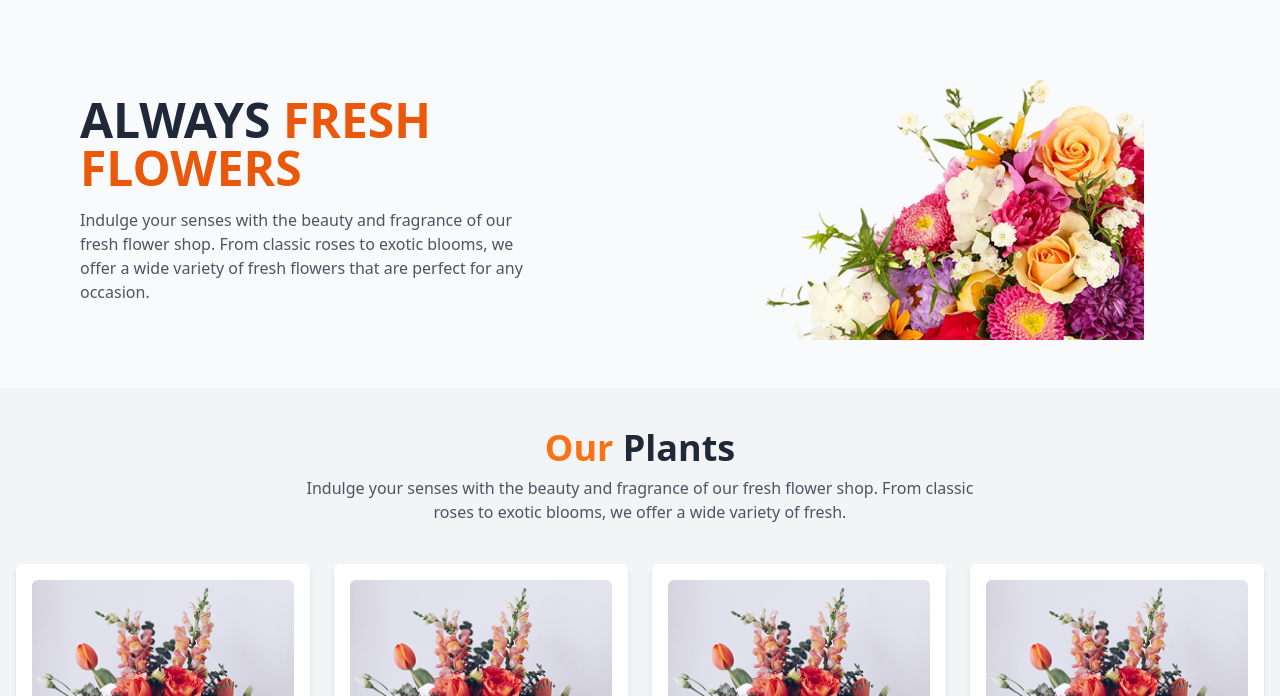
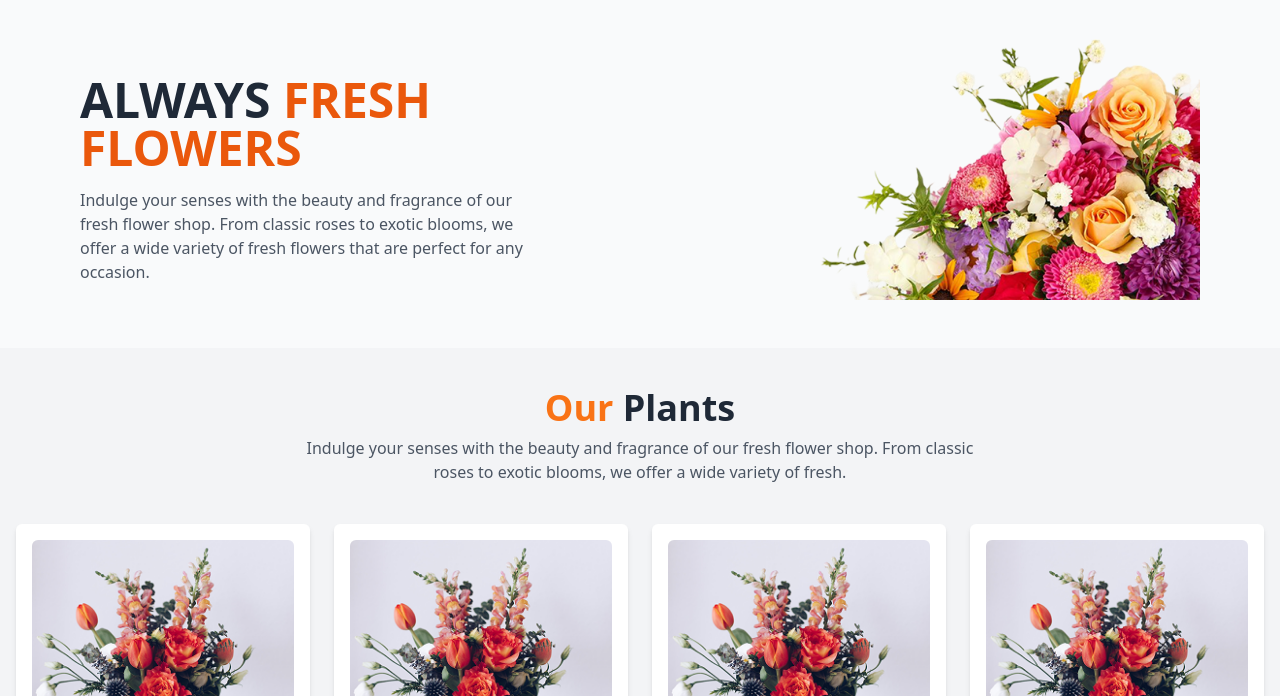
Before and after one commit to maruffahmmed2424/My-2nd-Assignment-of-Programming-Hero, a plain HTML site: page index.html in a window 1280 px wide. Shown: the part 104-800 px from the top of the page. Drawn offline with nearby package versions, Linux system fonts and the light colour scheme.

Commit message:
index.html

```diff
--- a/index.html
+++ b/index.html
@@ -38,8 +38,8 @@
           fresh flowers that are perfect for any occasion.
         </p>
       </div>
-      <div class="md:w-1/2 mb-8 md:mb-0">
-        <img src="assets/hero-flower.png" alt="Fresh Flowers" class="w-full max-w-md mx-auto" />
+      <div class="md:w-1/2 flex justify-end">
+        <img src="assets/hero-flower.png"alt="Fresh Flowers"class="w-full max-w-md md:mt-[-40px] md:mx-0"/>
       </div>
 </section>
 <section class="bg-gray-100 py-10 px-4">
```
